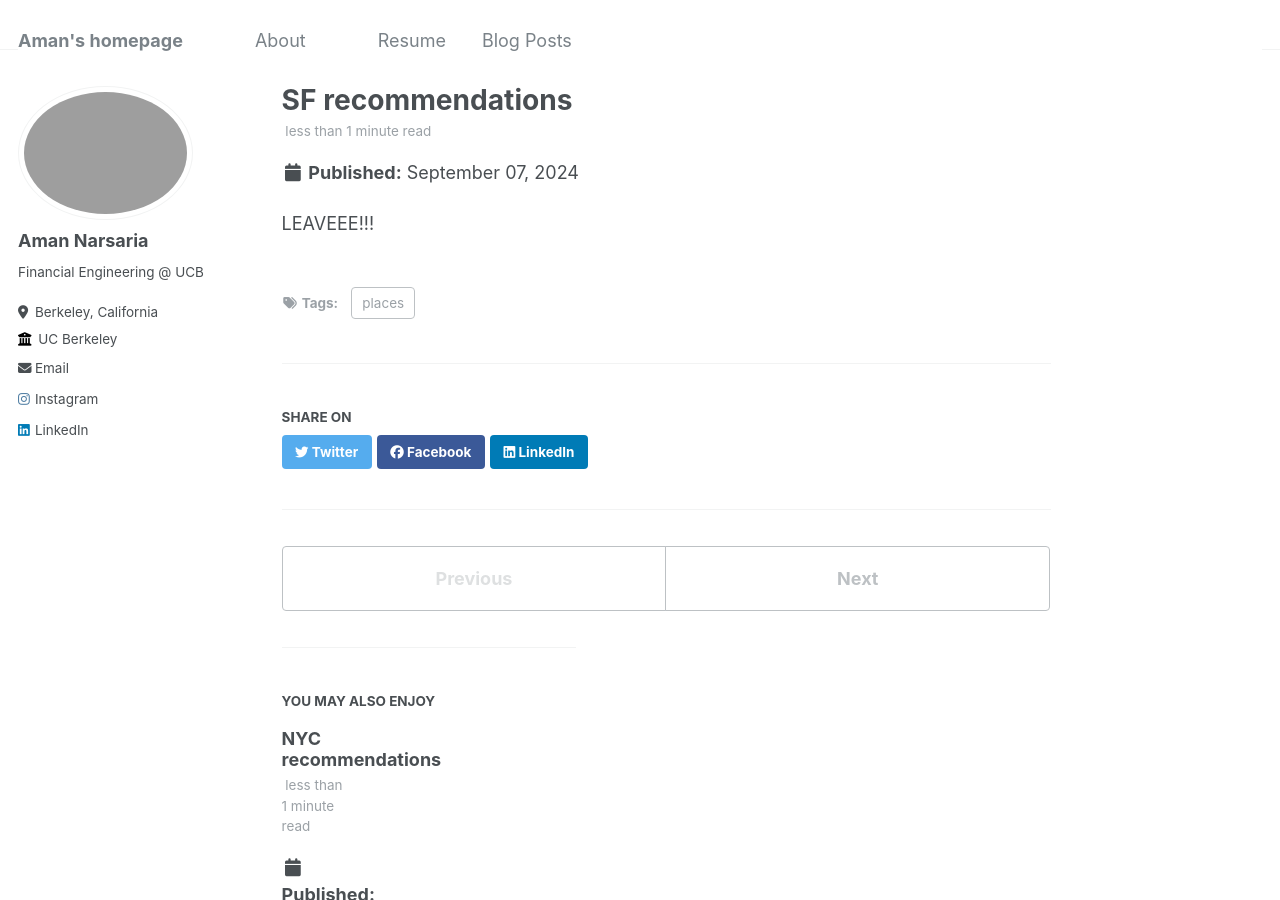
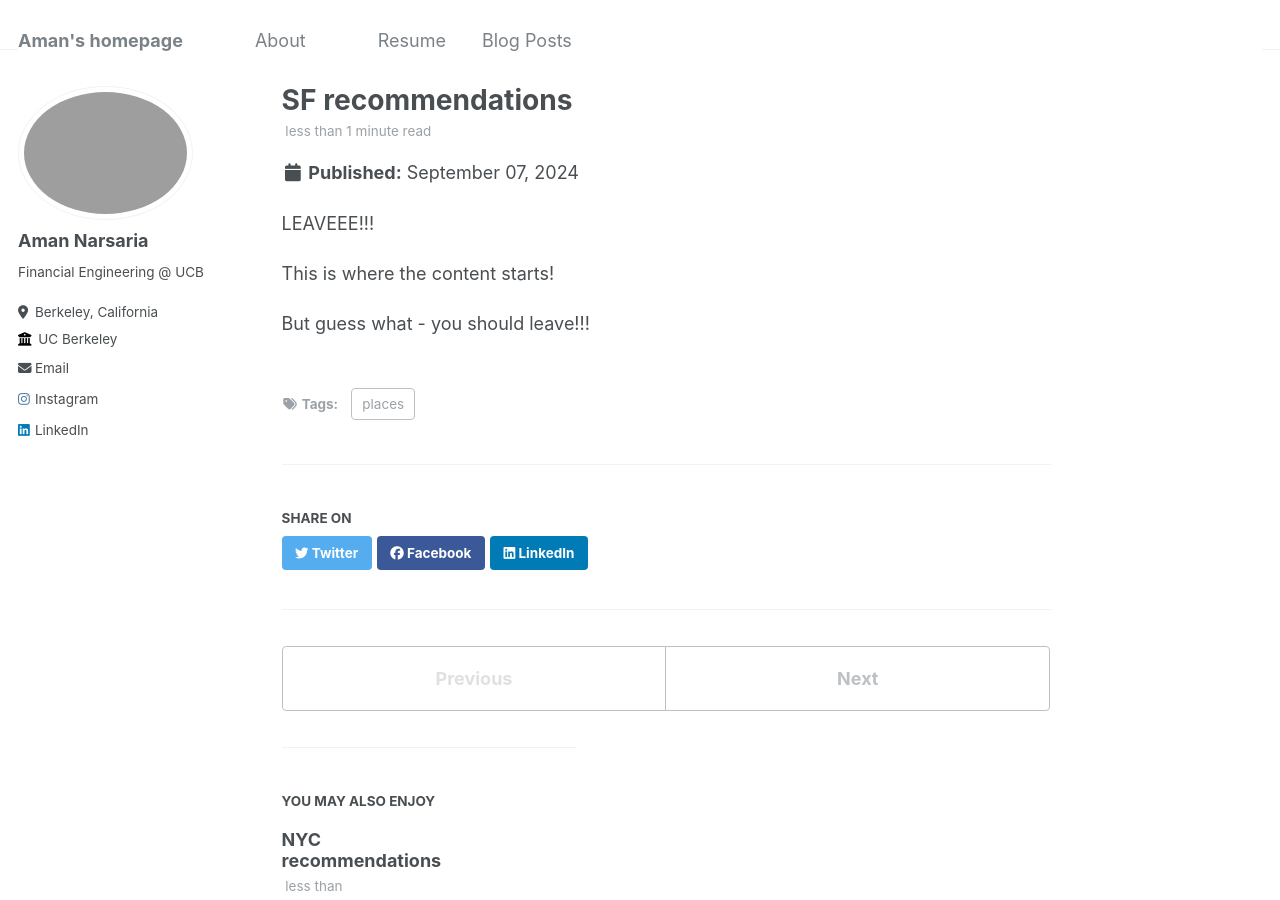
Before and after one commit to amannarsaria4/amannarsaria4.github.io, a Jekyll site: the page built from _posts/2024-09-07-sf-rec.md, in a window 1280 px wide and 900 px high. Built offline with Jekyll 4.4.1, drawn with Linux system fonts in a browser that asks for light colours.

Commit message:
new commit

```diff
--- a/_posts/2024-09-07-sf-rec.md
+++ b/_posts/2024-09-07-sf-rec.md
@@ -7,3 +7,9 @@ tags:
 ---
 
 LEAVEEE!!!
+
+
+
+This is where the content starts!
+
+But guess what - you should leave!!!
```
